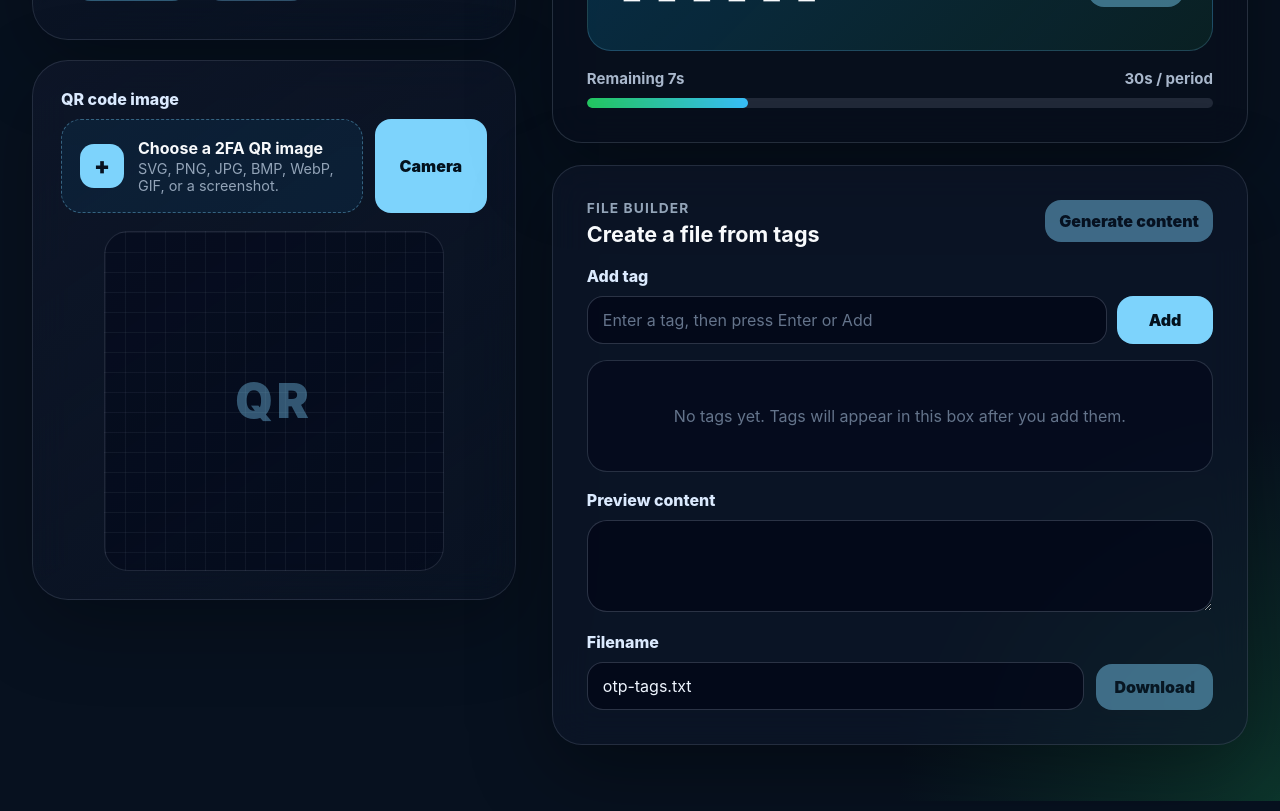
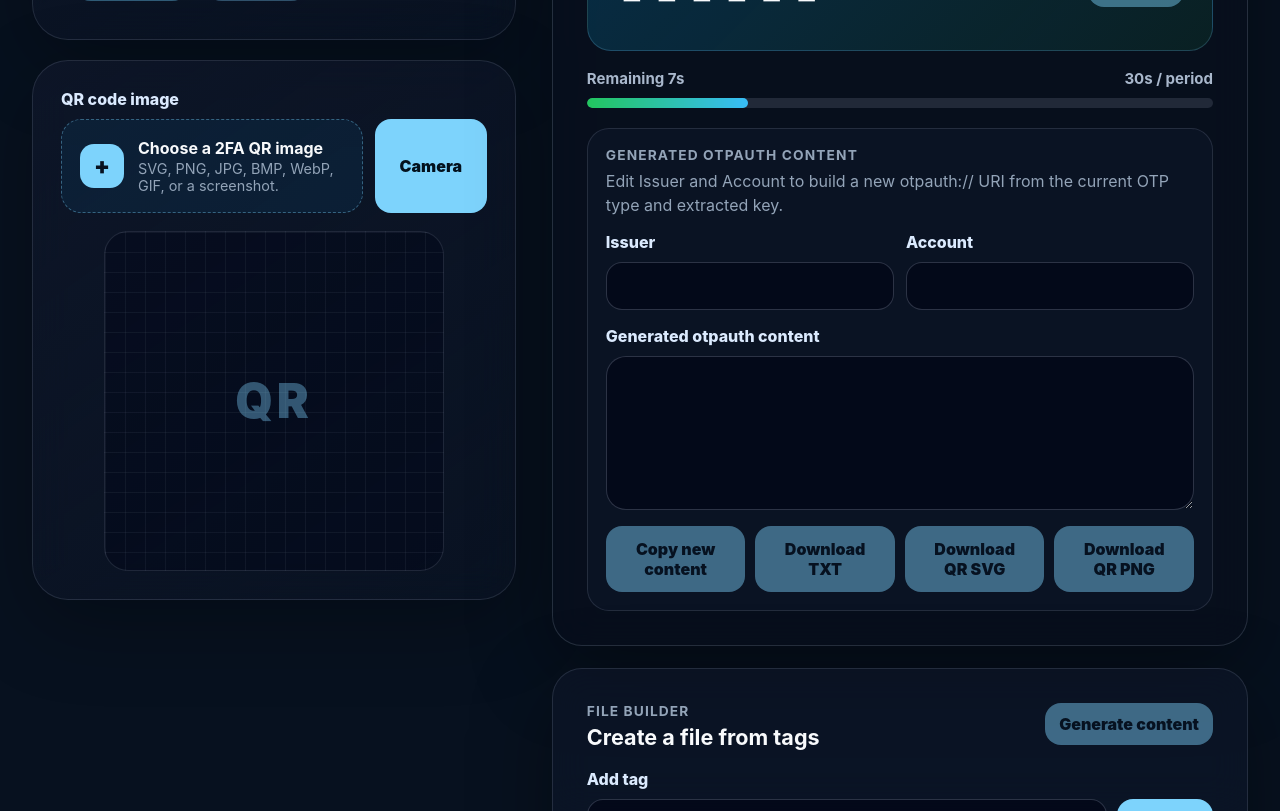
Before and after one commit to manhavn/otp2faweb, a Svelte app: page / in a window 1280 px wide. Shown: the part 600-1411 px from the top of the page. Built offline with nearby package versions, Linux system fonts and the light colour scheme.

Commit message:
Add otpauth export options

```diff
--- a/package.json
+++ b/package.json
@@ -20,6 +20,7 @@
     "vite": "^8.1.1"
   },
   "dependencies": {
-    "jsqr": "^1.4.0"
+    "jsqr": "^1.4.0",
+    "qrcode-generator": "^2.0.4"
   }
 }
--- a/src/App.svelte
+++ b/src/App.svelte
@@ -1,5 +1,6 @@
 <script lang="ts">
   import jsQR from 'jsqr'
+  import qrcode from 'qrcode-generator'
 
   const STEP_SECONDS = 30
   const DIGITS = 6
@@ -42,6 +43,12 @@
       noKey: 'No key yet',
       copied: 'Copied',
       copyKey: 'Copy key',
+      generatedOtpAuth: 'Generated otpauth content',
+      generatedOtpAuthHint: 'Edit Issuer and Account to build a new otpauth:// URI from the current OTP type and extracted key.',
+      copyGeneratedContent: 'Copy new content',
+      downloadTxt: 'Download TXT',
+      downloadQrSvg: 'Download QR SVG',
+      downloadQrPng: 'Download QR PNG',
       currentCode: 'Current code',
       copy: 'Copy',
       remaining: 'Remaining',
@@ -102,6 +109,12 @@
       noKey: 'Chưa có key',
       copied: 'Đã copy',
       copyKey: 'Copy key',
+      generatedOtpAuth: 'Nội dung otpauth mới',
+      generatedOtpAuthHint: 'Sửa Nhà cung cấp và Tài khoản để tạo URI otpauth:// mới từ loại OTP và key trích xuất hiện tại.',
+      copyGeneratedContent: 'Copy nội dung mới',
+      downloadTxt: 'Tải TXT',
+      downloadQrSvg: 'Tải QR SVG',
+      downloadQrPng: 'Tải QR PNG',
       currentCode: 'Mã hiện tại',
       copy: 'Copy',
       remaining: 'Còn',
@@ -137,11 +150,12 @@
   let scanning = $state(false)
   let copied = $state(false)
   let copiedKey = $state(false)
-  let copiedIssuer = $state(false)
-  let copiedAccount = $state(false)
+  let copiedGeneratedContent = $state(false)
   let now = $state(Date.now())
   let otpMode = $state<'totp' | 'hotp'>('totp')
   let hotpCounter = $state(0)
+  let editableIssuer = $state('')
+  let editableAccount = $state('')
   let tagInput = $state('')
   let tags = $state<string[]>([])
   let draggedTagIndex = $state<number | null>(null)
@@ -155,6 +169,8 @@
   const progress = $derived((secondsRemaining / STEP_SECONDS) * 100)
   const parsedSecret = $derived(parseSecret(secretInput))
   const formattedCode = $derived(code === '------' ? code : `${code.slice(0, 3)} ${code.slice(3)}`)
+  const generatedOtpAuthContent = $derived(buildOtpAuthUri())
+  const generatedContentBaseName = $derived(getGeneratedContentBaseName())
   const filePreview = $derived(tags.join('|'))
   const t = $derived(translations[language])
   const base32Pattern = /^[A-Z2-7]+=*$/
@@ -173,14 +189,21 @@
 
   $effect(() => {
     secretInput
+    editableIssuer = parsedSecret.issuer
+    editableAccount = parsedSecret.account
+  })
+
+  $effect(() => {
+    secretInput
+    editableIssuer
+    editableAccount
     otpMode
     hotpCounter
     now
     language
     copied = false
     copiedKey = false
-    copiedIssuer = false
-    copiedAccount = false
+    copiedGeneratedContent = false
     void generateCode()
   })
 
@@ -317,20 +340,6 @@
     copiedKey = true
   }
 
-  async function copyIssuer() {
-    if (!parsedSecret.issuer) return
-
-    await navigator.clipboard.writeText(parsedSecret.issuer)
-    copiedIssuer = true
-  }
-
-  async function copyAccount() {
-    if (!parsedSecret.account) return
-
-    await navigator.clipboard.writeText(parsedSecret.account)
-    copiedAccount = true
-  }
-
   function updateHotpCounter(event: Event) {
     const value = Number((event.currentTarget as HTMLInputElement).value)
     hotpCounter = Number.isFinite(value) ? Math.max(0, Math.floor(value)) : 0
@@ -347,11 +356,12 @@
     qrPreview = ''
     copied = false
     copiedKey = false
-    copiedIssuer = false
-    copiedAccount = false
+    copiedGeneratedContent = false
     now = Date.now()
     otpMode = 'totp'
     hotpCounter = 0
+    editableIssuer = ''
+    editableAccount = ''
     tagInput = ''
     tags = []
     draggedTagIndex = null
@@ -366,7 +376,8 @@
     if (!file) return
 
     if (qrPreview) URL.revokeObjectURL(qrPreview)
-    qrPreview = URL.createObjectURL(file)
+    const imageFile = await normalizeQrImageFile(file)
+    qrPreview = URL.createObjectURL(imageFile)
 
     try {
       const canvas = document.createElement('canvas')
@@ -375,6 +386,8 @@
       if (!context) throw new Error(t.qrUnsupported)
 
       try {
+        if (isSvgFile(file)) throw new Error(t.qrUnsupported)
+
         const bitmap = await createImageBitmap(file)
 
         drawQrSource(context, canvas, bitmap, bitmap.width, bitmap.height)
@@ -396,6 +409,25 @@
     } finally {
       input.value = ''
     }
+  }
+
+  async function normalizeQrImageFile(file: File) {
+    if (!isSvgFile(file)) return file
+
+    const svgText = await file.text()
+    const viewBox = svgText.match(/viewBox=["']\s*[-\d.]+\s+[-\d.]+\s+([\d.]+)\s+([\d.]+)\s*["']/i)
+
+    if (!viewBox || /<svg\b[^>]*\swidth=/i.test(svgText) || /<svg\b[^>]*\sheight=/i.test(svgText)) return file
+
+    const size = Math.max(Number(viewBox[1]), Number(viewBox[2]))
+    if (!Number.isFinite(size) || size <= 0) return file
+
+    const normalizedSvg = svgText.replace(/<svg\b/i, `<svg width="${size}px" height="${size}px"`)
+    return new File([normalizedSvg], file.name, { type: 'image/svg+xml' })
+  }
+
+  function isSvgFile(file: File) {
+    return file.type === 'image/svg+xml' || file.name.toLowerCase().endsWith('.svg')
   }
 
   function drawQrSource(
@@ -577,8 +609,8 @@
   }
 
   function generateContent() {
-    const nextTags = [parsedSecret.issuer, parsedSecret.account, parsedSecret.secret].filter(Boolean)
-    const filenameParts = ['otp-tags', parsedSecret.issuer, parsedSecret.account].filter(Boolean)
+    const nextTags = [editableIssuer, editableAccount, parsedSecret.secret].map((part) => part.trim()).filter(Boolean)
+    const filenameParts = ['otp-tags', editableIssuer, editableAccount].map((part) => part.trim()).filter(Boolean)
 
     tags = nextTags
     filename = `${sanitizeFilename(filenameParts.join('-')) || 'otp-tags'}.txt`
@@ -594,6 +626,95 @@
 
     link.href = url
     link.download = safeName
+    link.click()
+    URL.revokeObjectURL(url)
+  }
+
+  async function copyGeneratedOtpAuthContent() {
+    if (!generatedOtpAuthContent) return
+
+    await navigator.clipboard.writeText(generatedOtpAuthContent)
+    copiedGeneratedContent = true
+  }
+
+  function downloadGeneratedOtpAuthText() {
+    if (!generatedOtpAuthContent) return
+
+    downloadBlob(generatedOtpAuthContent, `${generatedContentBaseName}.txt`, 'text/plain;charset=utf-8')
+  }
+
+  function downloadGeneratedOtpAuthQrSvg() {
+    if (!generatedOtpAuthContent) return
+
+    const qr = createGeneratedOtpAuthQr()
+    const svg = qr.createSvgTag({ cellSize: 8, margin: 4 })
+    downloadBlob(svg, `${generatedContentBaseName}.svg`, 'image/svg+xml;charset=utf-8')
+  }
+
+  async function downloadGeneratedOtpAuthQrPng() {
+    if (!generatedOtpAuthContent) return
+
+    const cellSize = 8
+    const margin = cellSize * 4
+    const qr = createGeneratedOtpAuthQr()
+    const size = qr.getModuleCount() * cellSize + margin * 2
+    const canvas = document.createElement('canvas')
+    const context = canvas.getContext('2d')
+
+    if (!context) return
+
+    canvas.width = size
+    canvas.height = size
+    context.fillStyle = '#fff'
+    context.fillRect(0, 0, size, size)
+    context.translate(margin, margin)
+    qr.renderTo2dContext(context, cellSize)
+
+    const blob = await new Promise<Blob | null>((resolve) => canvas.toBlob(resolve, 'image/png'))
+    if (!blob) return
+
+    downloadBlob(blob, `${generatedContentBaseName}.png`, 'image/png')
+  }
+
+  function createGeneratedOtpAuthQr() {
+    const qr = qrcode(0, 'M')
+    qr.addData(generatedOtpAuthContent)
+    qr.make()
+    return qr
+  }
+
+  function buildOtpAuthUri() {
+    const secret = parsedSecret.secret
+    if (!secret) return ''
+
+    const issuer = editableIssuer.trim()
+    const account = editableAccount.trim()
+    const labelParts = [issuer, account].filter(Boolean).map(encodeURIComponent)
+    const params = new URLSearchParams({ secret, digits: String(DIGITS) })
+
+    if (issuer) params.set('issuer', issuer)
+
+    if (otpMode === 'totp') {
+      params.set('period', String(STEP_SECONDS))
+    } else {
+      params.set('counter', String(hotpCounter))
+    }
+
+    return `otpauth://${otpMode}/${labelParts.join(':') || 'OTP'}?${params.toString()}`
+  }
+
+  function getGeneratedContentBaseName() {
+    const name = sanitizeFilename([editableIssuer, editableAccount].filter((part) => part.trim()).join('-'))
+    return name || 'otp-auth'
+  }
+
+  function downloadBlob(content: BlobPart, downloadName: string, type: string) {
+    const blob = new Blob([content], { type })
+    const url = URL.createObjectURL(blob)
+    const link = document.createElement('a')
+
+    link.href = url
+    link.download = downloadName
     link.click()
     URL.revokeObjectURL(url)
   }
@@ -748,32 +869,37 @@
         </div>
       {/if}
 
-      {#if parsedSecret.issuer || parsedSecret.account}
-        <dl class="meta">
-          {#if parsedSecret.issuer}
-            <div>
-              <dt>{t.issuer}</dt>
-              <dd>
-                <span>{parsedSecret.issuer}</span>
-                <button type="button" class="meta-copy" onclick={copyIssuer}>
-                  {copiedIssuer ? t.copied : t.copy}
-                </button>
-              </dd>
-            </div>
-          {/if}
-          {#if parsedSecret.account}
-            <div>
-              <dt>{t.account}</dt>
-              <dd>
-                <span>{parsedSecret.account}</span>
-                <button type="button" class="meta-copy" onclick={copyAccount}>
-                  {copiedAccount ? t.copied : t.copy}
-                </button>
-              </dd>
-            </div>
-          {/if}
-        </dl>
-      {/if}
+      <div class="otpauth-builder">
+        <div class="section-heading compact">
+          <div>
+            <span class="muted">{t.generatedOtpAuth}</span>
+            <p>{t.generatedOtpAuthHint}</p>
+          </div>
+        </div>
+
+        <div class="meta-inputs">
+          <div>
+            <label for="issuer-input">{t.issuer}</label>
+            <input id="issuer-input" type="text" bind:value={editableIssuer} autocomplete="off" spellcheck="false" />
+          </div>
+          <div>
+            <label for="account-input">{t.account}</label>
+            <input id="account-input" type="text" bind:value={editableAccount} autocomplete="off" spellcheck="false" />
+          </div>
+        </div>
+
+        <label for="generated-otpauth">{t.generatedOtpAuth}</label>
+        <textarea id="generated-otpauth" class="preview-box otpauth-preview" readonly value={generatedOtpAuthContent}></textarea>
+
+        <div class="otpauth-actions">
+          <button type="button" onclick={copyGeneratedOtpAuthContent} disabled={!generatedOtpAuthContent}>
+            {copiedGeneratedContent ? t.copied : t.copyGeneratedContent}
+          </button>
+          <button type="button" onclick={downloadGeneratedOtpAuthText} disabled={!generatedOtpAuthContent}>{t.downloadTxt}</button>
+          <button type="button" onclick={downloadGeneratedOtpAuthQrSvg} disabled={!generatedOtpAuthContent}>{t.downloadQrSvg}</button>
+          <button type="button" onclick={downloadGeneratedOtpAuthQrPng} disabled={!generatedOtpAuthContent}>{t.downloadQrPng}</button>
+        </div>
+      </div>
     </section>
 
     <section class="file-card" aria-labelledby="file-title">
--- a/src/app.css
+++ b/src/app.css
@@ -605,17 +605,48 @@ button:disabled {
   transition: width 0.35s linear;
 }
 
-.meta {
+.otpauth-builder {
   margin: 20px 0 0;
+  border: 1px solid rgba(148, 163, 184, 0.18);
+  border-radius: 22px;
+  padding: 18px;
+  background: rgba(15, 23, 42, 0.58);
+}
+
+.section-heading.compact {
+  margin-bottom: 14px;
+}
+
+.section-heading.compact p {
+  margin: 4px 0 0;
+  color: #93a4b8;
+  line-height: 1.55;
+}
+
+.meta-inputs {
   display: grid;
   grid-template-columns: repeat(2, minmax(0, 1fr));
   gap: 12px;
 }
 
-.meta div {
-  border-radius: 16px;
-  padding: 14px;
-  background: rgba(15, 23, 42, 0.72);
+.meta-inputs label,
+.otpauth-builder > label {
+  margin-top: 0;
+}
+
+.otpauth-builder > label {
+  margin-top: 16px;
+}
+
+textarea.otpauth-preview {
+  min-height: 154px;
+}
+
+.otpauth-actions {
+  margin-top: 12px;
+  display: grid;
+  grid-template-columns: repeat(4, minmax(0, 1fr));
+  gap: 10px;
 }
 
 .file-card {
@@ -746,36 +777,6 @@ button:disabled {
   gap: 12px;
 }
 
-dt {
-  color: #93a4b8;
-  font-size: 0.78rem;
-  font-weight: 800;
-  text-transform: uppercase;
-}
-
-dd {
-  margin: 4px 0 0;
-  display: flex;
-  align-items: center;
-  justify-content: space-between;
-  gap: 10px;
-  color: #f8fafc;
-  overflow-wrap: anywhere;
-}
-
-dd span {
-  min-width: 0;
-  overflow-wrap: anywhere;
-}
-
-.meta-copy {
-  min-width: 68px;
-  flex: 0 0 auto;
-  border-radius: 12px;
-  padding: 8px 10px;
-  font-size: 0.78rem;
-}
-
 @media (max-width: 1120px) {
   .shell {
     grid-template-columns: minmax(280px, 0.72fr) minmax(480px, 1.28fr);
@@ -831,7 +832,9 @@ dd span {
   .tag-controls,
   .qr-actions,
   .counter-row div,
-  .download-row {
+  .download-row,
+  .meta-inputs,
+  .otpauth-actions {
     grid-template-columns: 1fr;
   }
 
@@ -847,12 +850,4 @@ dd span {
     width: 100%;
   }
 
-  .meta {
-    grid-template-columns: 1fr;
-  }
-
-  dd {
-    align-items: stretch;
-    flex-direction: column;
-  }
 }
```
Also changed, not shown: 1 other file (tests, documents, lock files or other folders).
